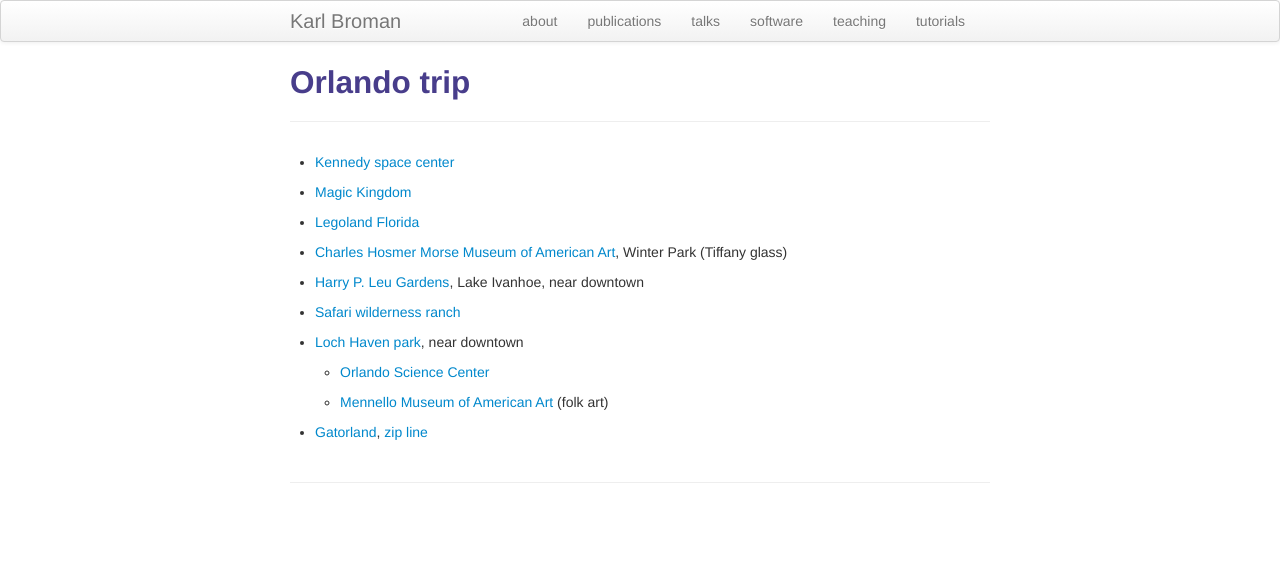
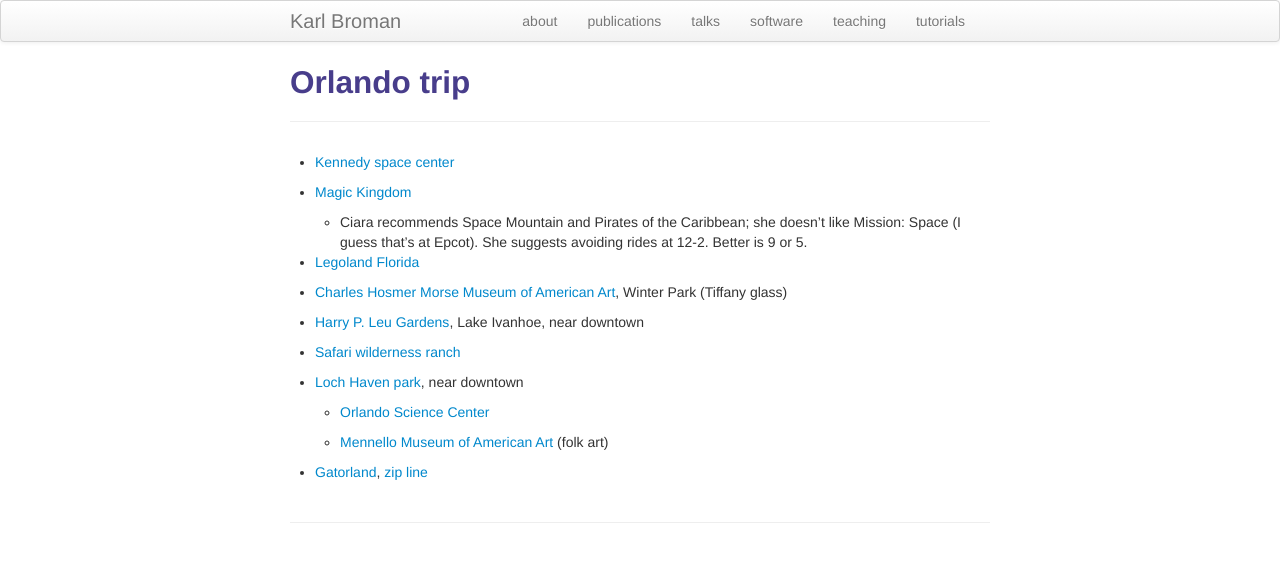
Before and after one commit to kbroman/kbroman.github.io, a Jekyll site: the page built from pages/florida.md, in a window 1280 px wide. Shown: the top 562 px of the page. Built offline with Jekyll 4.4.1, drawn with Linux system fonts in a browser that asks for light colours.

Commit message:
pages/florida: advice from Ciara

```diff
--- a/pages/florida.md
+++ b/pages/florida.md
@@ -6,6 +6,10 @@
 - [Kennedy space center](https://www.kennedyspacecenter.com/tickets/ticket-info.aspx)
 
 - [Magic Kingdom](https://disneyworld.disney.go.com/attractions/magic-kingdom/)
+
+  - Ciara recommends Space Mountain and Pirates of the Caribbean; she
+    doesn't like Mission: Space (I guess that's at Epcot). She
+    suggests avoiding rides at 12-2. Better is 9 or 5.
 
 - [Legoland Florida](https://www.legoland.com/florida/buy-tickets/admission-tickets/)
 
```
